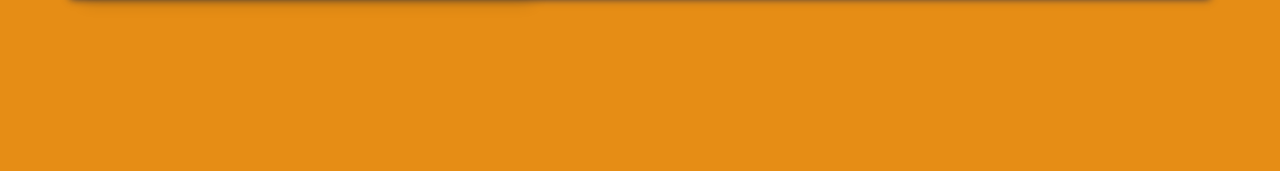
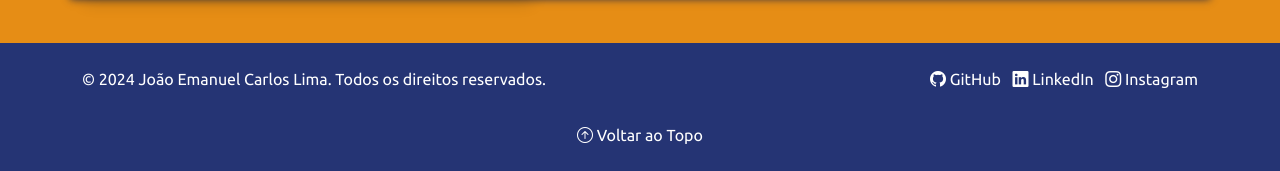
Before and after one commit to joao-tec-info/portifolio, a plain HTML site: page index.html in a window 1280 px wide. Shown: the part 4284-4455 px from the top of the page. Before the commit the page ends 4279 px from the top, so only its background shows below. Drawn offline with nearby package versions, Linux system fonts and the light colour scheme.

Commit message:
implementa rodape

```diff
--- /dev/null
+++ b/css/rodape.css
@@ -0,0 +1,3 @@
+#rodape {
+    background-color: #253474;
+}
--- a/index.html
+++ b/index.html
@@ -15,6 +15,7 @@
     <link rel="stylesheet" href="css/responsive.css">
     <link rel="icon" type="image/png" href="imagens/icone01.png">
     <link rel="stylesheet" href="css/carrocel.css">
+    <link rel="stylesheet" href="css/rodape.css">
 
     <title>Página</title>
 </head>
@@ -444,6 +445,42 @@
             </div>
         </section>
 
+        <footer class="mt-5  text-white py-4 " id="rodape">
+            <div class="container">
+                <div class="row">
+                    <div class="col-md-6">
+                        <p>&copy; 2024 João Emanuel Carlos Lima. Todos os direitos reservados.</p>
+                    </div>
+                    <div class="col-md-6 text-end">
+                        <ul class="list-inline mb-0">
+                            <li class="list-inline-item">
+                                <a href="https://github.com/joao-tec-info" target="_blank" class="text-white">
+                                    <i class="bi bi-github"></i> GitHub
+                                </a>
+                            </li>
+                            <li class="list-inline-item">
+                                <a href="https://www.linkedin.com/in/jo%C3%A3o-emanuel-carlos-lima-038552291/" target="_blank" class="text-white">
+                                    <i class="bi bi-linkedin"></i> LinkedIn
+                                </a>
+                            </li>
+                            <li class="list-inline-item">
+                                <a href="https://www.instagram.com/joaoemn_/" target="_blank" class="text-white">
+                                    <i class="bi bi-instagram"></i> Instagram
+                                </a>
+                            </li>
+                        </ul>
+                    </div>
+                </div>
+                <div class="row mt-3">
+                    <div class="col-12 text-center">
+                        <a href="#inicio" class="text-white">
+                            <i class="bi bi-arrow-up-circle"></i> Voltar ao Topo
+                        </a>
+                    </div>
+                </div>
+            </div>
+        </footer>
+
     </main>
     <script src="css/bootstrap/js/bootstrap.bundle.min.js"></script>
     <script src="js/script.js"></script>
```
